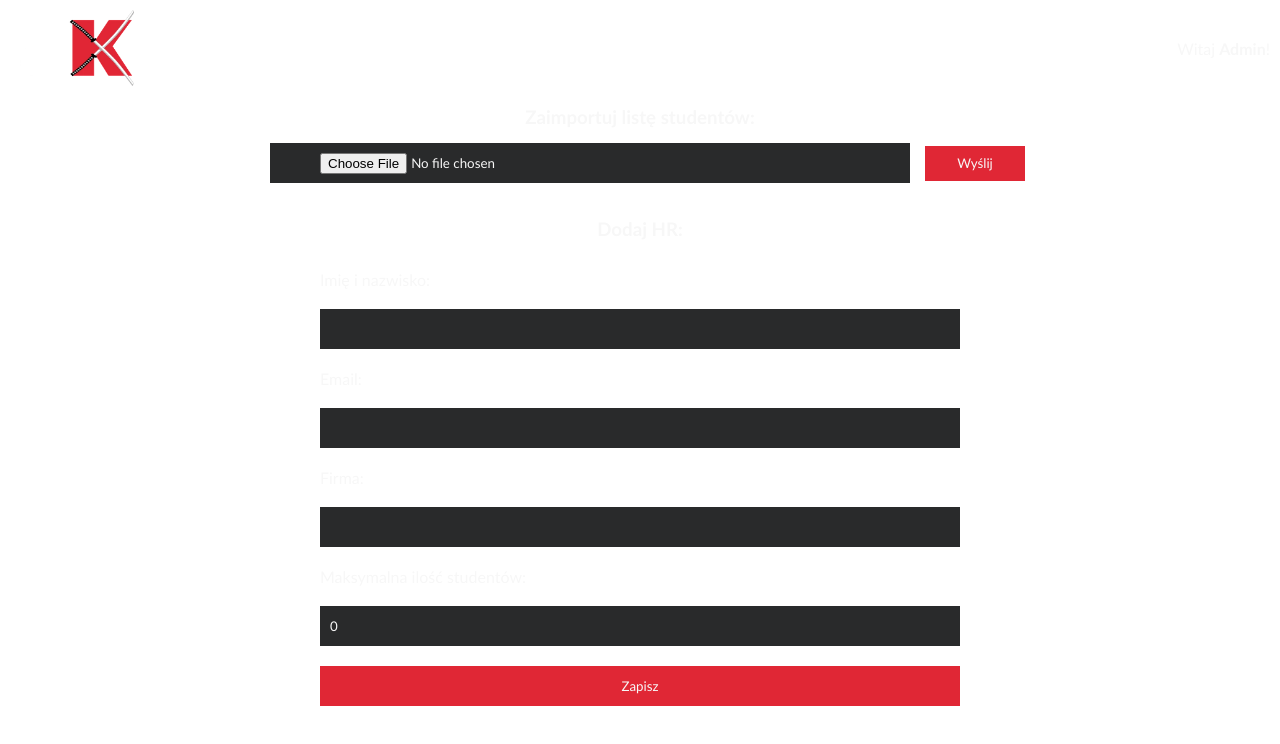
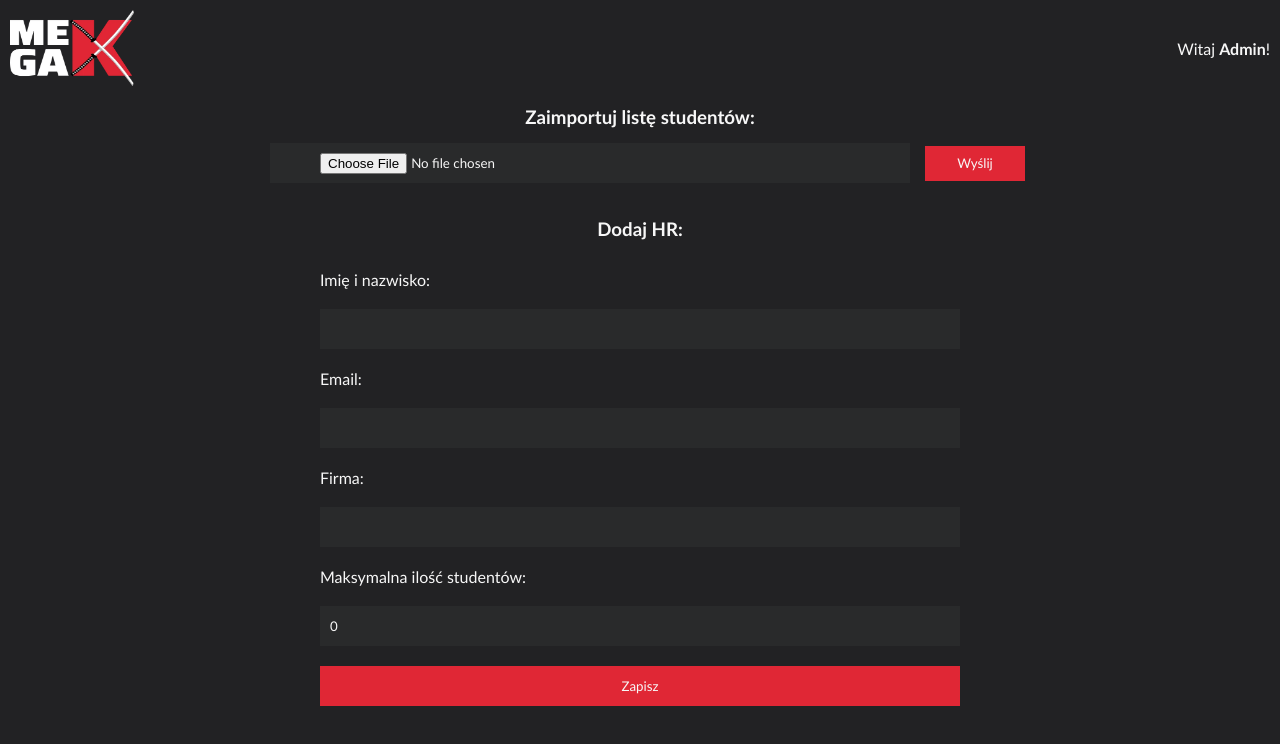
Before and after one commit to patrycja-dev41171/megak-headhunter-6-frontend, a React (Create React App) app: page /home-admin in a window 1280 px wide. Shown: the top 744 px of the page. Built offline with nearby package versions, Linux system fonts and the light colour scheme.

Commit message:
Fixing bugs, problems with backgroud. Added cursor: pointer.

```diff
--- a/src/components/AddHR/AddHR.css
+++ b/src/components/AddHR/AddHR.css
@@ -34,4 +34,5 @@
     width: 50vw;
     height: 40px;
     border: none;
+    cursor: pointer;
 }
--- a/src/components/StudentImport/StudentImport.css
+++ b/src/components/StudentImport/StudentImport.css
@@ -26,4 +26,5 @@
     width: 100px;
     height: 35px;
     border: none;
+    cursor: pointer;
 }
--- a/src/index.css
+++ b/src/index.css
@@ -3,7 +3,7 @@
   padding: 0;
   font-family: Calibri;
   box-sizing: border-box;
-  /*background-color: #222224;*/
+  background-color: #222224;
 }
 
 body {
```
